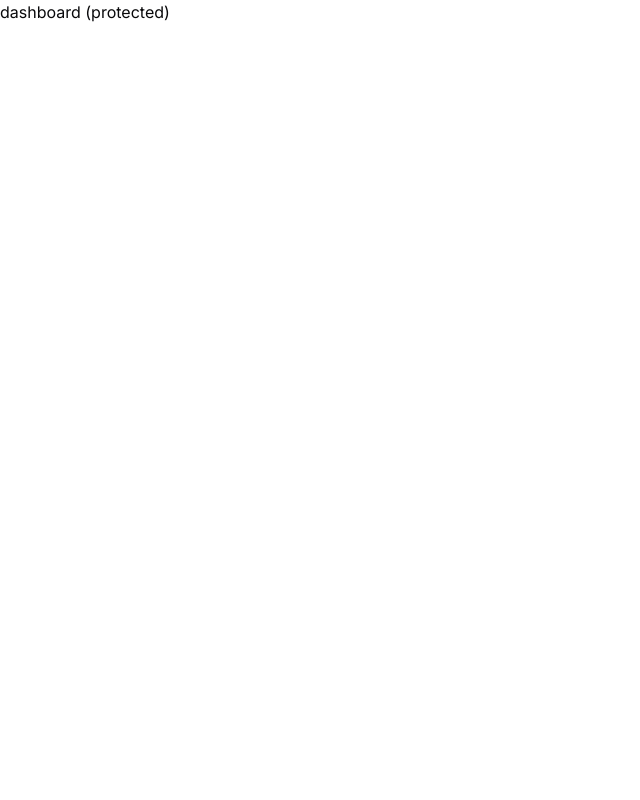
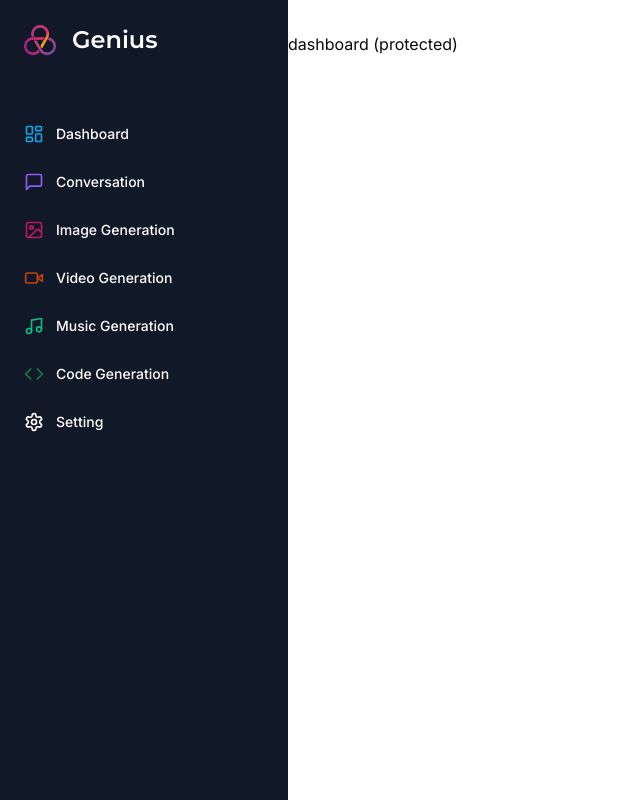
Before and after one commit to pullso/ai-saas, a Next.js app: page /dashboard in a window 1280 px wide. Shown: the whole page, without its empty margins (0-640 px from the left). Built offline with nearby package versions, Linux system fonts and the light colour scheme.

Commit message:
sidebar has been added update layout.tsx, page.tsx, page.tsx and tailwind.config.js

```diff
--- a/app/(dashboard)/(routes)/dashboard/page.tsx
+++ b/app/(dashboard)/(routes)/dashboard/page.tsx
@@ -1,10 +1,3 @@
-import { UserButton } from '@clerk/nextjs'
-
 export default function DashboardPage() {
-	return (
-		<div>
-			<UserButton afterSignOutUrl='/' />
-			dashboard (protected)
-		</div>
-	)
+	return <div>dashboard (protected)</div>
 }
--- /dev/null
+++ b/app/(dashboard)/layout.tsx
@@ -0,0 +1,17 @@
+import Navbar from '@/components/navbar'
+import Sidebar from '@/components/sidebar'
+
+const DashboardLayout = ({ children }: { children: React.ReactNode }) => {
+	return (
+		<div className='h-full relative'>
+			<div className='hidden h-full md:flex md:w-72 md:flex-col md:fixed md:insert-y-0 z-[80] bg-gray-900'>
+				<Sidebar />
+			</div>
+			<main className='md:pl-72'>
+				<Navbar /> {children}
+			</main>
+		</div>
+	)
+}
+
+export default DashboardLayout
--- /dev/null
+++ b/components/navbar.tsx
@@ -0,0 +1,18 @@
+import { Menu } from 'lucide-react'
+import { Button } from '@/components/ui/button'
+import { UserButton } from '@clerk/nextjs'
+
+const Navbar = () => {
+	return (
+		<div className='flex items-center p-4'>
+			<Button variant='ghost' size='icon' className='md:hidden'>
+				<Menu />
+			</Button>
+			<div className='flex w-full justify-end'>
+				<UserButton />
+			</div>
+		</div>
+	)
+}
+
+export default Navbar
--- /dev/null
+++ b/components/sidebar.tsx
@@ -0,0 +1,95 @@
+import Link from 'next/link'
+import Image from 'next/image'
+import { Montserrat } from 'next/font/google'
+import { cn } from '@/lib/utils'
+import {
+	Code,
+	ImageIcon,
+	LayoutDashboard,
+	MessageSquare,
+	MusicIcon,
+	Settings,
+	VideoIcon,
+} from 'lucide-react'
+
+const montserrat = Montserrat({
+	weight: '600',
+	subsets: ['latin'],
+})
+
+const routes = [
+	{
+		label: 'Dashboard',
+		icon: LayoutDashboard,
+		href: '/dashboard',
+		color: 'text-sky-500',
+	},
+	{
+		label: 'Conversation',
+		icon: MessageSquare,
+		href: '/conversation',
+		color: 'text-violet-500',
+	},
+	{
+		label: 'Image Generation',
+		icon: ImageIcon,
+		href: '/image',
+		color: 'text-pink-700',
+	},
+	{
+		label: 'Video Generation',
+		icon: VideoIcon,
+		href: '/video',
+		color: 'text-orange-700',
+	},
+	{
+		label: 'Music Generation',
+		icon: MusicIcon,
+		href: '/music',
+		color: 'text-emerald-500',
+	},
+	{
+		label: 'Code Generation',
+		icon: Code,
+		href: '/code',
+		color: 'text-green-700',
+	},
+	{
+		label: 'Setting',
+		icon: Settings,
+		href: '/settings',
+	},
+]
+
+const Sidebar = () => {
+	return (
+		<div className='space-y-4 py-4 flex flex-col h-full bg-[#111827] text-white'>
+			<div className='px-3 py-2 flex-1'>
+				<Link className='flex items-center pl-3 mb-14' href='/dashboard'>
+					<div className='relative w-8 h-8 mr-4'>
+						<Image fill alt='logo' src='/logo.png' />
+					</div>
+					<h1 className={cn('text-2xl font-bold', montserrat.className)}>
+						Genius
+					</h1>
+				</Link>
+				<div className='space-y-1'>
+					{routes.map(route => (
+						<Link
+							href={route.href}
+							key={route.href}
+							className='text-sm group flex p-3 w-full justify-start font-medium cursor-pointer hover:text-white hover:bg-white/10 rounded-lg transition'
+						>
+							<div className='flex items-center flex-1'>
+								<route.icon className={cn('h-5 w-5 mr-3', route.color)} />
+								{route.label}
+							</div>
+						</Link>
+					))}
+				</div>
+			</div>
+		</div>
+	)
+}
+
+export default Sidebar
```
Also changed, not shown: public/logo.png (added).
